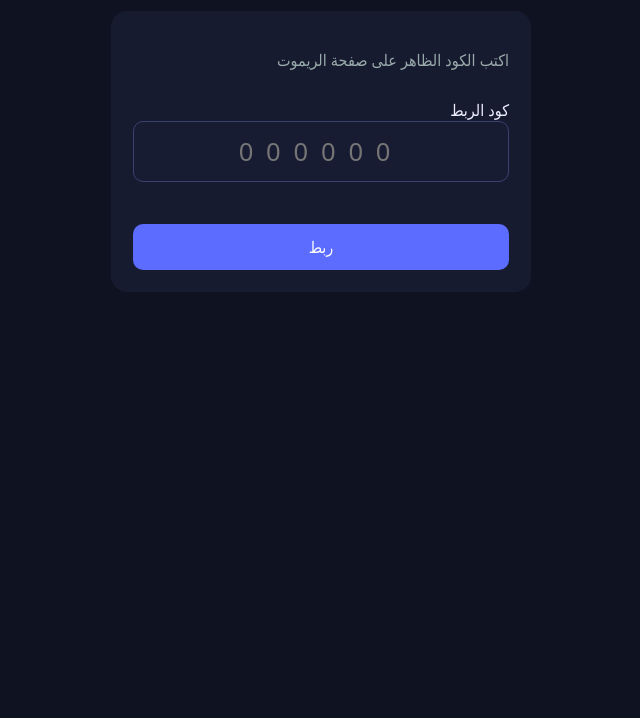
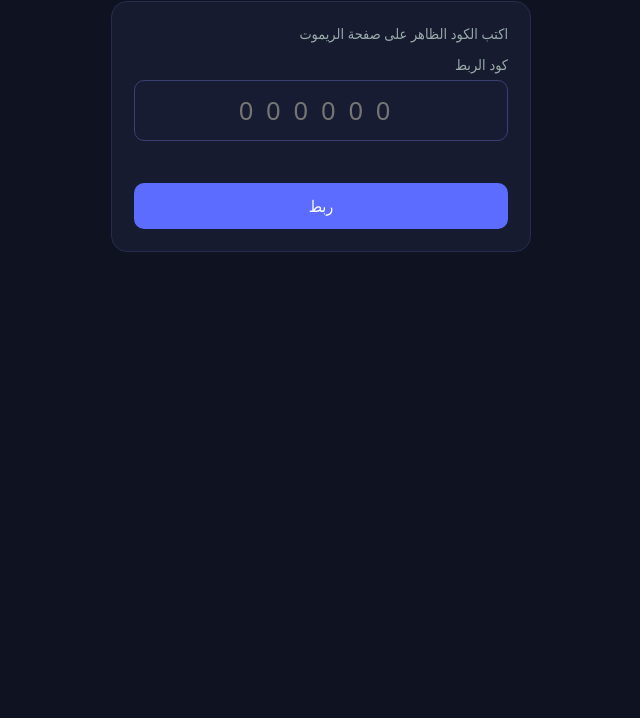
Before and after one commit to johnlatif19/gesture-video-remotee, a website with bundled scripts: page public/camera.html in a window 1280 px wide. Shown: the part 82-800 px from the top of the page, without its empty margins (319-959 px from the left). Built offline with nearby package versions, Linux system fonts and the light colour scheme.

Commit message:
Update camera.css

```diff
--- a/public/css/camera.css
+++ b/public/css/camera.css
@@ -1,12 +1,72 @@
-*{box-sizing:border-box}body{margin:0;font-family:system-ui,"Segoe UI",Tahoma,sans-serif;background:#0f1220;color:#eef;min-height:100vh;display:flex;flex-direction:column;align-items:center;padding:24px}
-h1{margin:8px 0 18px}input,button,select{font:inherit;border-radius:10px;border:1px solid #3a4070;padding:12px 14px}
-input{background:#181c33;color:#fff;width:100%}button{background:#5b6cff;color:#fff;border:0;cursor:pointer}button:hover{background:#7280ff}button.danger{background:#d9475a}
-.card{background:#171b30;border-radius:16px;padding:22px;width:100%;max-width:420px;display:flex;flex-direction:column;gap:12px}
-.err{color:#ff8a98;min-height:1.2em;font-size:.95rem}a{color:#9fb0ff}.muted{color:#9aa}
-.stage{position:relative;width:100%;max-width:640px}video{width:100%;border-radius:14px;background:#000;transform:scaleX(-1)}
-canvas{position:absolute;inset:0;width:100%;height:100%;transform:scaleX(-1);pointer-events:none}
-.badge{font-size:3rem;text-align:center;min-height:3.5rem}#pair{max-width:420px;width:100%}
-#code{letter-spacing:.5em;text-align:center;font-size:1.6rem}.ok{color:#6be59a}
-.help{display:grid;grid-template-columns:auto 1fr;gap:6px 12px;margin-top:6px}
-[hidden]{display:none!important}
-ul.help{list-style:none;margin:0;padding:0;display:flex;flex-direction:column;gap:8px}ul.help li{background:#20254a;border-radius:10px;padding:10px 12px;line-height:1.5}.e{opacity:.8}
+*, *::before, *::after { box-sizing: border-box; }
+body {
+  margin: 0;
+  min-height: 100vh;
+  font-family: system-ui, "Segoe UI", Tahoma, sans-serif;
+  background: #0f1220;
+  color: #eef;
+  display: flex;
+  flex-direction: column;
+  align-items: center;
+  padding: 24px;
+}
+h1 { margin: 8px 0 18px; font-size: 1.5rem; }
+.card {
+  background: #171b30;
+  border: 1px solid #262c4e;
+  border-radius: 16px;
+  padding: 22px;
+  width: 100%;
+  max-width: 420px;
+  display: flex;
+  flex-direction: column;
+  gap: 12px;
+}
+.card.wide { max-width: 640px; margin-top: 16px; }
+.field { display: flex; flex-direction: column; gap: 6px; font-size: .9rem; color: #9aa; }
+input, button {
+  font: inherit;
+  border-radius: 10px;
+  border: 1px solid #3a4070;
+  padding: 12px 14px;
+  width: 100%;
+}
+input { background: #181c33; color: #fff; }
+#code { letter-spacing: .5em; text-align: center; font-size: 1.6rem; }
+button {
+  background: #5b6cff;
+  color: #fff;
+  border: 0;
+  cursor: pointer;
+  transition: background .15s;
+}
+button:hover { background: #7280ff; }
+button:focus-visible, input:focus-visible { outline: 2px solid #9fb0ff; outline-offset: 2px; }
+.err { color: #ff8a98; min-height: 1.2em; font-size: .95rem; }
+.muted { color: #9aa; font-size: .9rem; margin: 0; }
+.stage { position: relative; width: 100%; max-width: 640px; }
+video { width: 100%; border-radius: 14px; background: #000; transform: scaleX(-1); }
+canvas { position: absolute; inset: 0; width: 100%; height: 100%; transform: scaleX(-1); pointer-events: none; }
+.badge { font-size: 2.5rem; text-align: center; min-height: 3rem; }
+.ok { color: #6be59a; font-weight: 600; }
+.help {
+  list-style: none;
+  margin: 0;
+  padding: 0;
+  display: flex;
+  flex-direction: column;
+  gap: 8px;
+}
+.help li {
+  background: #20254a;
+  border-radius: 10px;
+  padding: 10px 12px;
+  display: flex;
+  justify-content: space-between;
+  gap: 8px;
+  font-size: .9rem;
+}
+.e { color: #9fb0ff; }
+.inline { display: flex; align-items: center; gap: 8px; font-size: .9rem; color: #9aa; }
+.inline input { width: auto; }
+[hidden] { display: none !important; }
```
